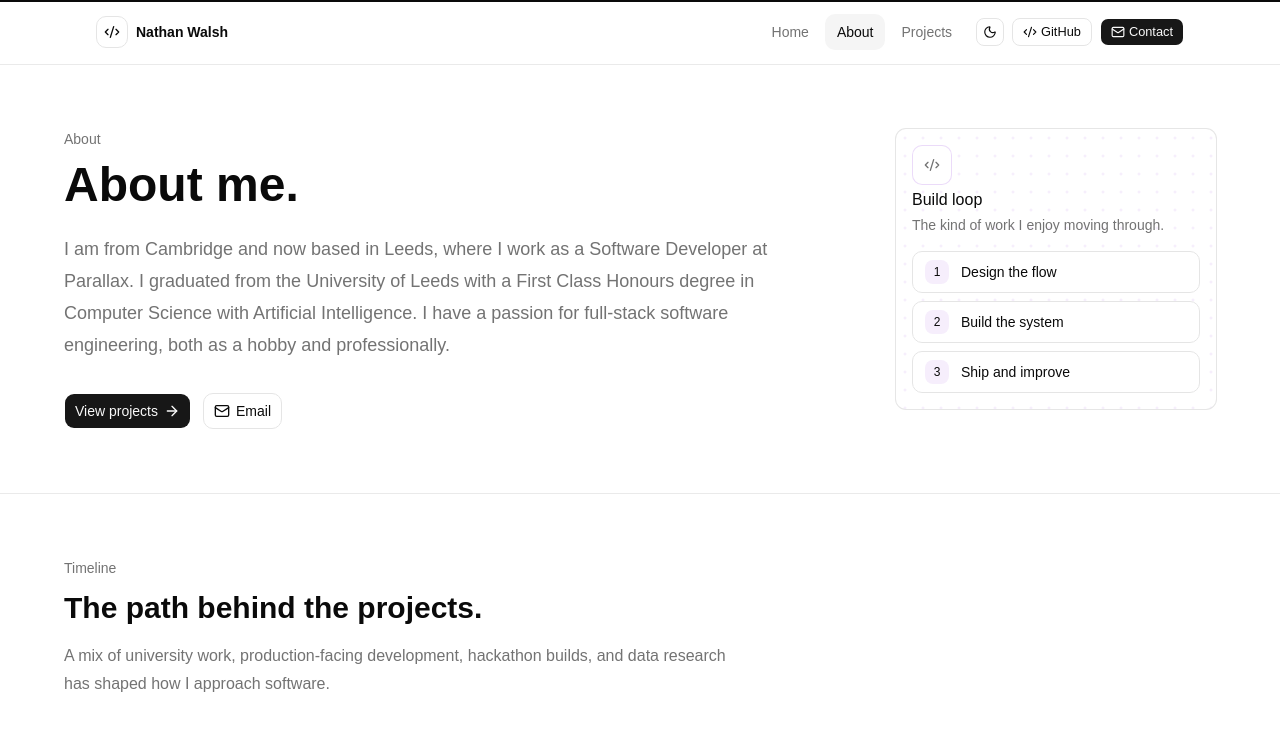
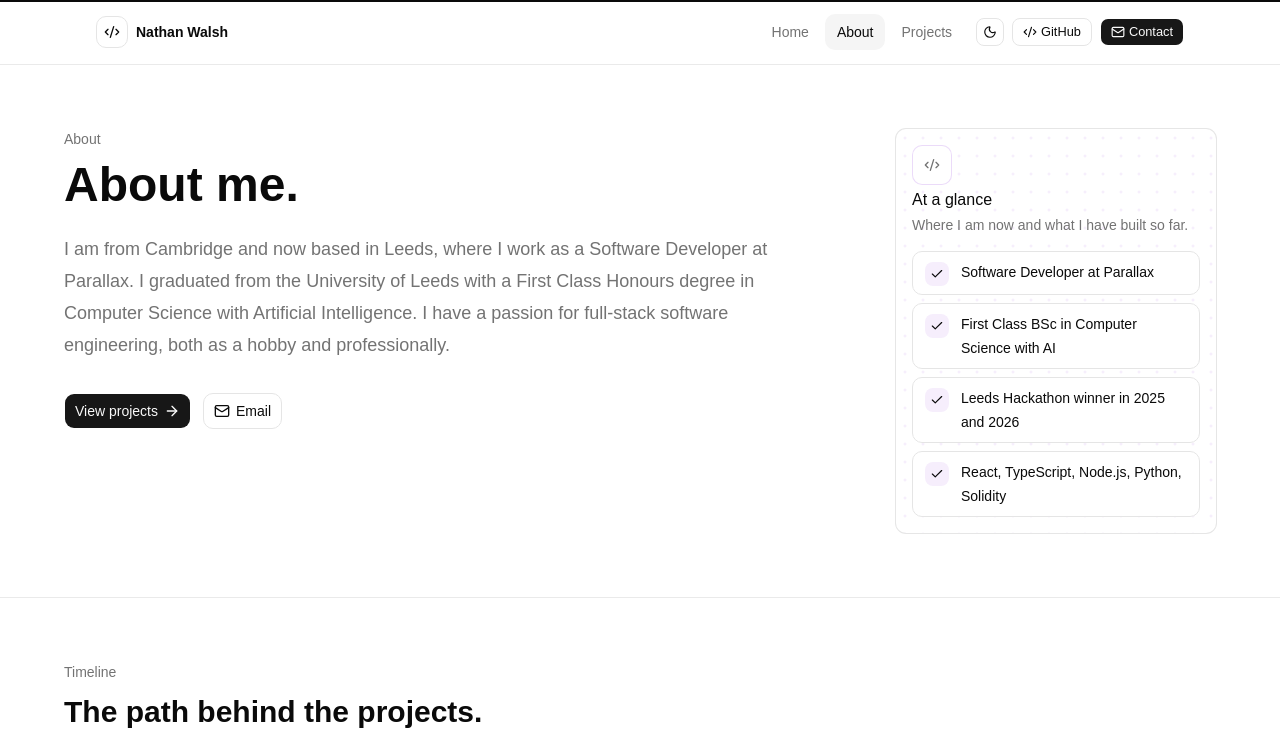
Before and after one commit to NathanWalash/portfolio, a React (Vite) app: page /about in a window 1280 px wide. Shown: the top 745 px of the page. Built offline with nearby package versions, Linux system fonts and the light colour scheme.

Commit message:
content: surface profile highlights on the about page
The highlights array was declared but never rendered; the about
sidebar hardcoded placeholder 'Build loop' steps instead. Renders the
real highlights and shortens them to stay scannable in the card.

```diff
--- a/src/data/profile.ts
+++ b/src/data/profile.ts
@@ -17,9 +17,9 @@ export const profile = {
     "Reach me by email, LinkedIn, or GitHub for professional contact.",
   highlights: [
     "Software Developer at Parallax",
-    "First Class Honours BSc in Computer Science with Artificial Intelligence, University of Leeds",
+    "First Class BSc in Computer Science with AI",
     "Leeds Hackathon winner in 2025 and 2026",
-    "Experience across React, TypeScript, Node.js, Python, Solidity, and Laravel",
+    "React, TypeScript, Node.js, Python, Solidity",
   ],
   profileImage: {
     src: profileImageSrc,
--- a/src/pages/About.tsx
+++ b/src/pages/About.tsx
@@ -1,6 +1,7 @@
 import {
   ArrowRight,
   BriefcaseBusiness,
+  Check,
   Code2,
   Database,
   GraduationCap,
@@ -149,7 +150,7 @@ export function About() {
             whileInView={{ opacity: 1, y: 0 }}
             viewport={{ once: true, amount: 0.35 }}
             transition={{ duration: 0.45, ease: [0.16, 1, 0.3, 1] }}
-            aria-label="Development focus"
+            aria-label="Profile highlights"
           >
             <Card className="relative isolate overflow-hidden rounded-lg">
               <div className="absolute inset-0 -z-10 opacity-50 [background-image:radial-gradient(circle,oklch(0.62_0.2_305_/_0.2)_1px,transparent_1.9px)] [background-size:18px_18px]" />
@@ -158,14 +159,14 @@ export function About() {
                   <Code2 className="size-4" aria-hidden="true" />
                 </div>
                 <CardTitle aria-level={2} role="heading">
-                  Build loop
+                  At a glance
                 </CardTitle>
                 <CardDescription>
-                  The kind of work I enjoy moving through.
+                  Where I am now and what I have built so far.
                 </CardDescription>
               </CardHeader>
               <CardContent className="grid gap-2">
-                {["Design the flow", "Build the system", "Ship and improve"].map(
+                {profile.highlights.map(
                   (item, index) => (
                     <motion.div
                       key={item}
@@ -177,10 +178,10 @@ export function About() {
                         ease: [0.16, 1, 0.3, 1],
                         delay: 0.1 + index * 0.07,
                       }}
-                      className="flex items-center gap-3 rounded-lg border border-border bg-background/85 px-3 py-2 text-sm backdrop-blur"
+                      className="flex items-start gap-3 rounded-lg border border-border bg-background/85 px-3 py-2 text-sm leading-6 backdrop-blur"
                     >
-                      <span className="grid size-6 shrink-0 place-items-center rounded-md bg-[oklch(0.62_0.2_305_/_0.1)] text-xs font-medium">
-                        {index + 1}
+                      <span className="mt-0.5 grid size-6 shrink-0 place-items-center rounded-md bg-[oklch(0.62_0.2_305_/_0.1)]">
+                        <Check className="size-3.5" aria-hidden="true" />
                       </span>
                       <span>{item}</span>
                     </motion.div>
```
